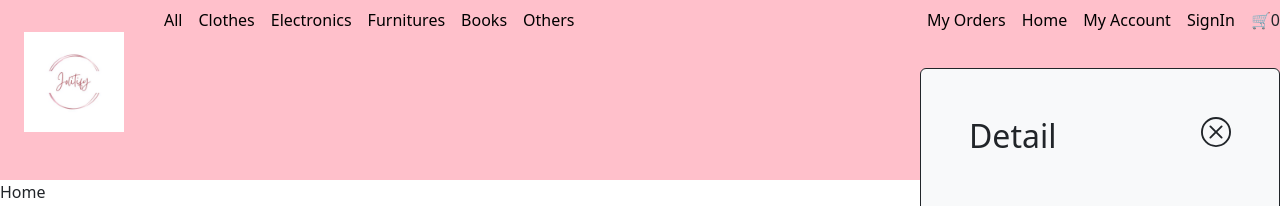
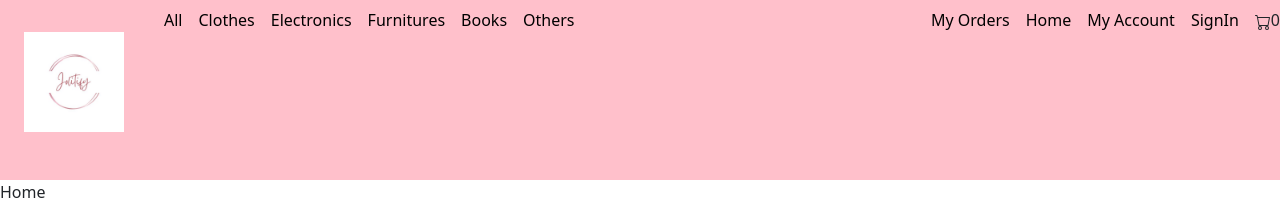
Before and after one commit to YunuenAM/02-react-ecommerce, a React (Vite) app in the folder 02-React-ecommerce/: page / in a window 1280 px wide. Shown: the top 206 px of the page. Built offline with nearby package versions, Linux system fonts and the light colour scheme; no server answers.

Commit message:
✨Feat:  ShoppingCartContext added

```diff
--- a/02-React-ecommerce/src/Components/Card/index.jsx
+++ b/02-React-ecommerce/src/Components/Card/index.jsx
@@ -4,7 +4,9 @@ import { ShoppingCartContext } from '../../Context'
 const Card = (data) => {
   const context = useContext(ShoppingCartContext)
   return (
-    <div className='card mx-auto' style={{ width: '18rem' }}>
+    <div
+      className='card mx-auto' style={{ width: '18rem' }} onClick={() => context.openProductDetail()}
+    >
       <div className='position-relative'>
         <span className='fw-bold position-absolute bg-light rounded-5 m-2 p-1'>{data.data.category.category}</span>
         <img src={data.data.image} className='card-img-top' alt={data.data.title} />
--- a/02-React-ecommerce/src/Components/Navbar/index.jsx
+++ b/02-React-ecommerce/src/Components/Navbar/index.jsx
@@ -74,7 +74,9 @@ const Navbar = () => {
           </NavLink>
         </li>
         <li>
-          🛒{context.count}
+          <svg xmlns='http://www.w3.org/2000/svg' width='16' height='16' fill='currentColor' className='bi bi-cart' viewBox='0 0 16 16'>
+            <path d='M0 1.5A.5.5 0 0 1 .5 1H2a.5.5 0 0 1 .485.379L2.89 3H14.5a.5.5 0 0 1 .491.592l-1.5 8A.5.5 0 0 1 13 12H4a.5.5 0 0 1-.491-.408L2.01 3.607 1.61 2H.5a.5.5 0 0 1-.5-.5zM3.102 4l1.313 7h8.17l1.313-7H3.102zM5 12a2 2 0 1 0 0 4 2 2 0 0 0 0-4zm7 0a2 2 0 1 0 0 4 2 2 0 0 0 0-4zm-7 1a1 1 0 1 1 0 2 1 1 0 0 1 0-2zm7 0a1 1 0 1 1 0 2 1 1 0 0 1 0-2z' />
+          </svg>{context.count}
         </li>
       </ul>
     </nav>
--- a/02-React-ecommerce/src/Components/ProductDetail/index.jsx
+++ b/02-React-ecommerce/src/Components/ProductDetail/index.jsx
@@ -1,8 +1,13 @@
+import { useContext } from 'react'
+import { ShoppingCartContext } from '../../Context'
 import './productdetail.scss'
 
 const ProductDetail = () => {
+  const context = useContext(ShoppingCartContext)
   return (
-    <aside className='product-detail d-flex flex-column  position-fixed  border border-dark bg-light rounded-2  '>
+    <aside
+      className={`${context.isProductDetailOpen ? 'd-flex' : 'visually-hidden'} product-detail  flex-column  position-fixed  border border-dark bg-light rounded-2`}
+    >
       <div className='d-flex justify-content-between items-center p-5'>
         <h2 className='text-xl'>Detail<i className='bi bi-x-square-fill' /></h2>
 
--- a/02-React-ecommerce/src/Context/index.jsx
+++ b/02-React-ecommerce/src/Context/index.jsx
@@ -4,11 +4,17 @@ export const ShoppingCartContext = createContext()
 
 export const ShoppingCartProvider = ({ children }) => {
   const [count, setCount] = useState(0)
+  const [isProductDetailOpen, setIsProductDetailOpen] = useState(false)
+  const openProductDetail = () => setIsProductDetailOpen(true)
+  const closeProductDetail = () => setIsProductDetailOpen(false)
 
   return (
     <ShoppingCartContext.Provider value={{
       count,
-      setCount
+      setCount,
+      openProductDetail,
+      closeProductDetail,
+      isProductDetailOpen
     }}
     >
       {children}
```
